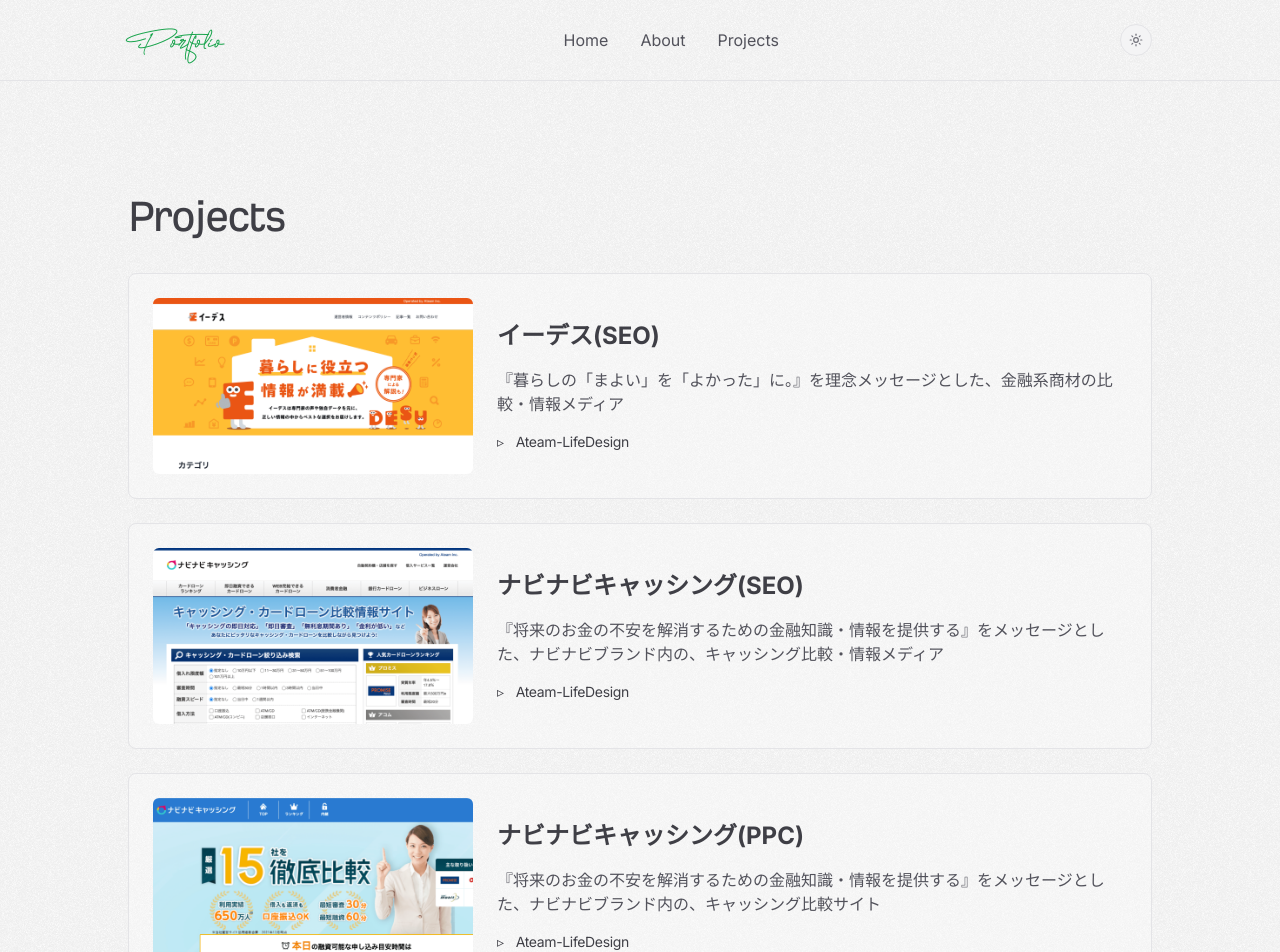
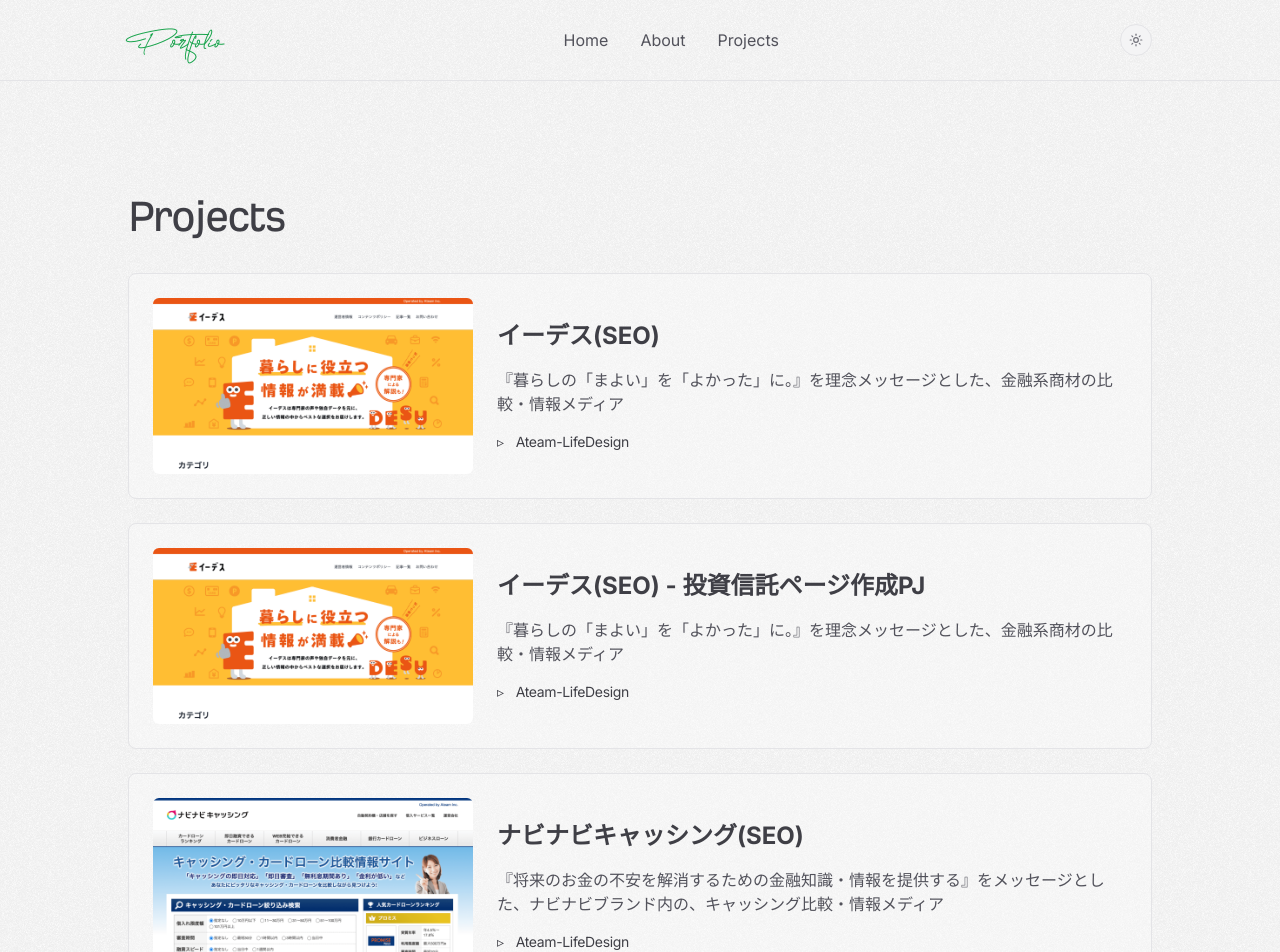
Before and after one commit to masaki632d/new-portfolio-app, a Next.js app: page /projects in a window 1280 px wide. Shown: the top 952 px of the page. Built offline with nearby package versions, Linux system fonts and the light colour scheme.

Commit message:
fix: text data update

```diff
--- a/src/app/projects/[project]/constants/data.ts
+++ b/src/app/projects/[project]/constants/data.ts
@@ -17,40 +17,78 @@
     overviewText: [
       '『暮らしの「まよい」を「よかった」に。』を理念メッセージとして、複数の金融系Webメディア（アフィリエイト - SEO/PPC）のフロントエンド開発・Webデザイン・UI/UX / CVR改善・ブランド構築と反映・リプレイス・保守/運用などを担当してきました。',
     ],
-    technologyText: ['xxx'],
-    problemText: ['xxx'],
-    mainProjectText: ['xxx'],
-    keyExperienceText: ['xxx'],
+    technologyText: [
+      'Next.js / React / TypeScript / TailwindCSS / Sass',
+      'HTML / CSS / CSS Modules / Storybook / VRT（reg-suit + storycap） / Prettier / ESLint / Git',
+      'Figma / Photoshop / Illustrator',
+    ],
+    problemText: [
+      'CVR改善',
+      'サイトブランドの認知度不足',
+      'サイト保守性の大きな低下',
+    ],
+    mainProjectText: ['<b>xxx</b><br>xxxxxx'],
+    keyExperienceText: [
+      'TailwindCSSでの、CSSリプレイスPJ の完遂',
+      'コーディング規約の周知と徹底',
+    ],
   },
   {
     id: 2,
+    title: 'イーデス(SEO) - 投資信託コンテンツPJ',
+    slug: 'edesu',
+    image: '/projects/edesu.png',
+    name: 'Ateam-LifeDesign',
+    projectUrl: 'https://www.a-tm.co.jp/top/',
+    overviewText: [
+      '『暮らしの「まよい」を「よかった」に。』を理念メッセージとして、複数の金融系Webメディア（アフィリエイト - SEO/PPC）のフロントエンド開発・Webデザイン・UI/UX / CVR改善・ブランド構築と反映・リプレイス・保守/運用などを担当してきました。',
+    ],
+    technologyText: [
+      'Next.js / React / TypeScript / TailwindCSS / Sass',
+      'HTML / CSS / CSS Modules / Storybook / VRT（reg-suit + storycap） / Prettier / ESLint / Git',
+      'Figma / Photoshop / Illustrator',
+    ],
+    problemText: ['特定事業のPV / CVR改善'],
+    mainProjectText: ['<b>あああ</b><br>あああああ'],
+    keyExperienceText: ['チームでのアジャイル開発'],
+  },
+  {
+    id: 3,
     title: 'ナビナビキャッシング(SEO)',
     slug: 'navinavi-seo',
     image: '/projects/navinavi_seo.png',
     name: 'Ateam-LifeDesign',
     projectUrl: 'https://a-cashing.com/',
     overviewText: [
-      '「将来のお金の不安を解消するための金融知識・情報を提供する」をメッセージとしたナビナビブランド内の、キャッシング比較・情報メディア（SEOアフィリエイト）。',
+      'Ateam-LifeDesign社 で運営している、「将来のお金の不安を解消するための金融知識・情報を提供する」をメッセージとした、ナビナビブランド内の キャッシング比較・情報メディア（SEOアフィリエイト）。',
+      'デザイン開発部 の Webデザイナー として所属。<br>主に CVR改善 の目的で、各職能との施策優先度会議を元に、サイト改善施策の遂行（フロントエンドUI実装・デザイン・社内ディレクション）を担当しました。',
     ],
-    technologyText: ['xxx'],
-    problemText: ['xxx'],
-    mainProjectText: ['xxx'],
-    keyExperienceText: ['xxx'],
-  },
-  {
-    id: 3,
-    title: 'ナビナビキャッシング(PPC)',
-    slug: 'navinavi-ppc',
-    image: '/projects/navinavi_ppc.png',
-    name: 'Ateam-LifeDesign',
-    projectUrl: 'https://a-cashing.com/cardloan/pc/aypl0001/y_listing/top/',
-    overviewText: [
-      '「将来のお金の不安を解消するための金融知識・情報を提供する」をメッセージとしたナビナビブランド内の、キャッシング比較サイト（PPCアフィリエイト）。',
+    technologyText: [
+      '<b>リプレイス後</b><br>Next.js / React / TypeScript / Emotion / axios / Prettier / ESLint / lint-staged / husky / Git',
+      '<b>リプレイス前</b><br>Symfony（PHPフレームワーク） / WordPress（コンテンツ管理システム） / Sass（スタイリング）',
+      'Figma / Photoshop / Illustrator',
     ],
-    technologyText: ['xxx'],
-    problemText: ['xxx'],
-    mainProjectText: ['xxx'],
-    keyExperienceText: [],
+    problemText: [
+      '<b>Wordpress・Symfony の継続使用</b><br>固有の構成上、社内共通ライブラリ（主にバックエンドの機能）の恩恵を受けることができない。<br>　構成や設定 が老朽化しており、改修には多大な工数がかかる<br>固有の構成上、Wordpressのアップデートが難しい。<br>　アップデートできないことによる、脆弱性に対する攻撃リスク（セキュリティ問題）や Performance悪化 の懸念',
+      '<b>その他</b><br>古い技術の継続使用による、人材採用悪化の懸念。<br>CSSのスパゲッティコードの複雑性。<br>PC / SP 幅別デザインの二重管理による運用コストの増大。',
+    ],
+    mainProjectText: [
+      '<b>SEOサイト の リプレイスPJ</b><br>Wordpress・Symfony で運用されていたサイトを、上記の課題解決 を目的として、Next.js / React でリプレイスした PJ',
+
+      '<b>期間</b><br>2020年1月〜2021年1月（※リプレイスPJ以外のタスク も同時並行）<br>　2020年1月〜2020年2月：PJの目的の精査 & 事業側との合意形成 & エンジニアとデザイナーのタスク切り分け<br>　2020年2月〜2020年3月：PJのキックオフ & タスク内容の大枠洗い出し & 工数見積もり<br>　2020年3月〜2020年4月：コーディング規約 と デザインガイドラインの策定 & CSS in JS の選定<br>　2020年5月〜2020年7月：共通ページ の React UI実装<br>　2020年7月〜2020年11月：各種ページ毎の React UI実装<br>　2020年11月〜2020年12月：受け入れテスト（社内 / 社外）& 不具合の修正対応 & Lighthouseスコア改善<br>　2021年1月：リリース対応完了',
+
+      '<b>苦労したこと</b><br>　React の経験はほとんどない状態でしたが、書籍 や 既存コード からキャッチアップし、PJ に貢献できました。<br>　リプレイスするページ数の物量が多かったですが、ページ種別ごとに切り分けて洗い出し、着実に進捗を出せました。<br>　スタイリングの選定 は迷いましたが、これまでのCSSライクに記述できる点をメリットとして Emotion を採用しました。',
+
+      '<b>成果</b><br>Next.js / Reactでのリプレイスの効果<br>　社内の共通ライブラリの利用が可能に<br>　セキュリティリスクの低減<br>　モダンな開発環境による開発者体験の向上<br>　サイトのレスポンシブ化による運用コスト削減<br>表示速度改善<br>　トップページ：3s → 1s<br>Lighthouseによるスコア改善（計測可能な主要4項目）<br>　トップページ（リプレイス前）：Performance：68 / Accessibility：67 / Best practices：58 / SEO：78<br>　トップページ（リプレイス後）：Performance：100 / Accessibility：100 / Best practices：100 / SEO：100',
+      '<b>その他の成果</b><br>デザイナー組織内で、Reactのメリットや実装方法、Atomic Design の設計方法など を社内共有会 で展開し、社内のデザイナーに対して知見を広める動きで貢献。',
+    ],
+    keyExperienceText: [
+      '難易度の高い大きなPJ の 遂行/完了経験',
+      'タスクスケジュールのガントチャート管理',
+      'コンポーネント思考によるUI実装',
+      'デザインガイドライン / コーディング規約 の作成',
+      'レビュー文化がある環境での レビュイー / レビュワー経験',
+    ],
   },
   {
     id: 4,
--- a/src/app/projects/constants/data.ts
+++ b/src/app/projects/constants/data.ts
@@ -9,18 +9,18 @@
   },
   {
     id: 2,
+    title: 'イーデス(SEO) - 投資信託ページ作成PJ',
+    slug: 'edesu',
+    image: '/projects/edesu.png',
+    text: '『暮らしの「まよい」を「よかった」に。』を理念メッセージとした、金融系商材の比較・情報メディア',
+    name: 'Ateam-LifeDesign',
+  },
+  {
+    id: 3,
     title: 'ナビナビキャッシング(SEO)',
     slug: 'navinavi-seo',
     image: '/projects/navinavi_seo.png',
     text: '『将来のお金の不安を解消するための金融知識・情報を提供する』をメッセージとした、ナビナビブランド内の、キャッシング比較・情報メディア',
-    name: 'Ateam-LifeDesign',
-  },
-  {
-    id: 3,
-    title: 'ナビナビキャッシング(PPC)',
-    slug: 'navinavi-ppc',
-    image: '/projects/navinavi_ppc.png',
-    text: '『将来のお金の不安を解消するための金融知識・情報を提供する』をメッセージとした、ナビナビブランド内の、キャッシング比較サイト',
     name: 'Ateam-LifeDesign',
   },
   {
```
